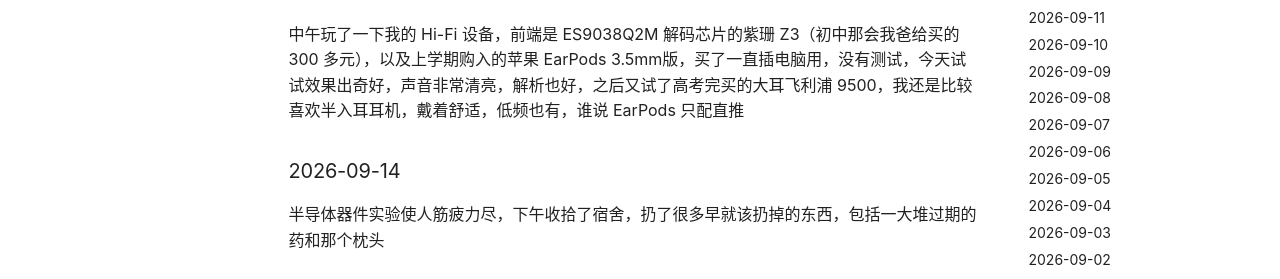
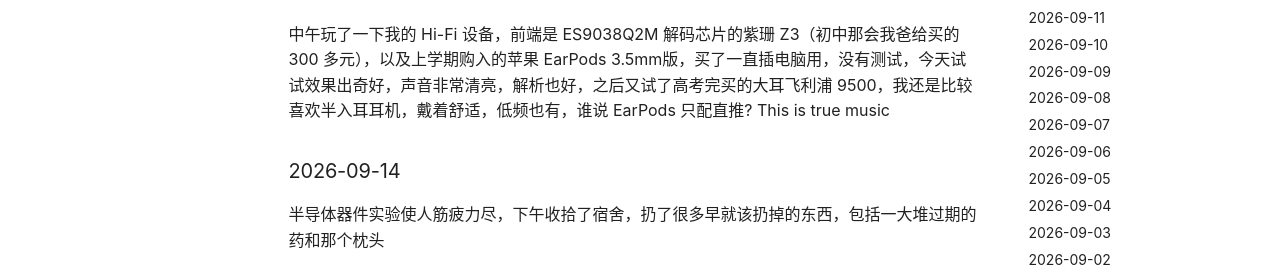
Before and after one commit to Hujiko02/Hujiko02.github.io, an MkDocs documentation site: the page built from docs/diary/2026.md, in a window 1280 px wide and 900 px high. Shown: the part 303-582 px from the top of the window. Built offline with MkDocs 1.6.1 and Material for MkDocs 9.7.7, drawn with Linux system fonts in a browser that asks for light colours.

Commit message:
Auto update 2026-09-15 12:24:53

```diff
--- a/docs/diary/2026.md
+++ b/docs/diary/2026.md
@@ -4,7 +4,7 @@
 
 ### 2026-09-15
 
-中午玩了一下我的 Hi-Fi 设备，前端是 ES9038Q2M 解码芯片的紫珊 Z3（初中那会我爸给买的 300 多元），以及上学期购入的苹果 EarPods 3.5mm版，买了一直插电脑用，没有测试，今天试试效果出奇好，声音非常清亮，解析也好，之后又试了高考完买的大耳飞利浦 9500，我还是比较喜欢半入耳耳机，戴着舒适，低频也有，谁说 EarPods 只配直推
+中午玩了一下我的 Hi-Fi 设备，前端是 ES9038Q2M 解码芯片的紫珊 Z3（初中那会我爸给买的 300 多元），以及上学期购入的苹果 EarPods 3.5mm版，买了一直插电脑用，没有测试，今天试试效果出奇好，声音非常清亮，解析也好，之后又试了高考完买的大耳飞利浦 9500，我还是比较喜欢半入耳耳机，戴着舒适，低频也有，谁说 EarPods 只配直推? This is true music
 
 ### 2026-09-14
 
```
